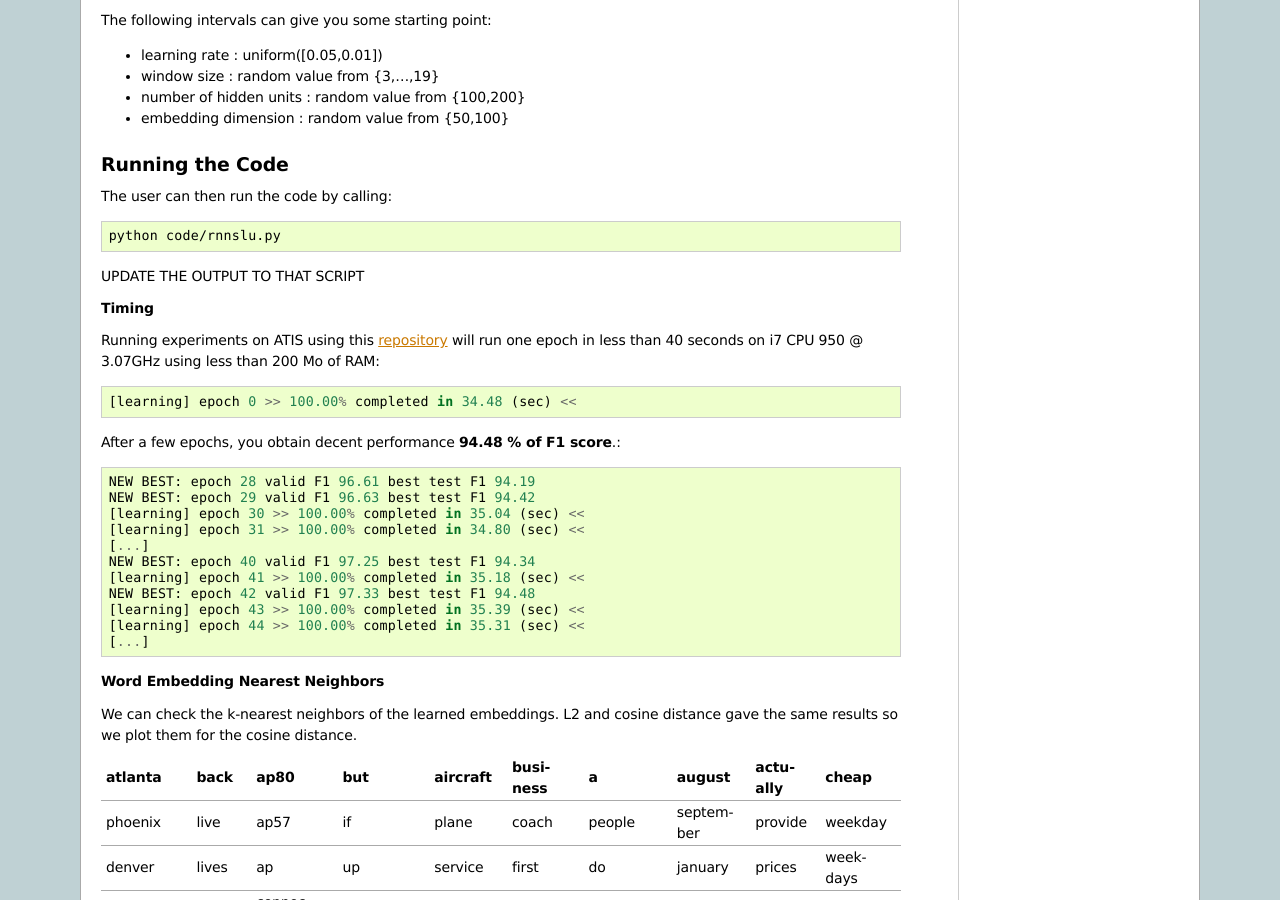
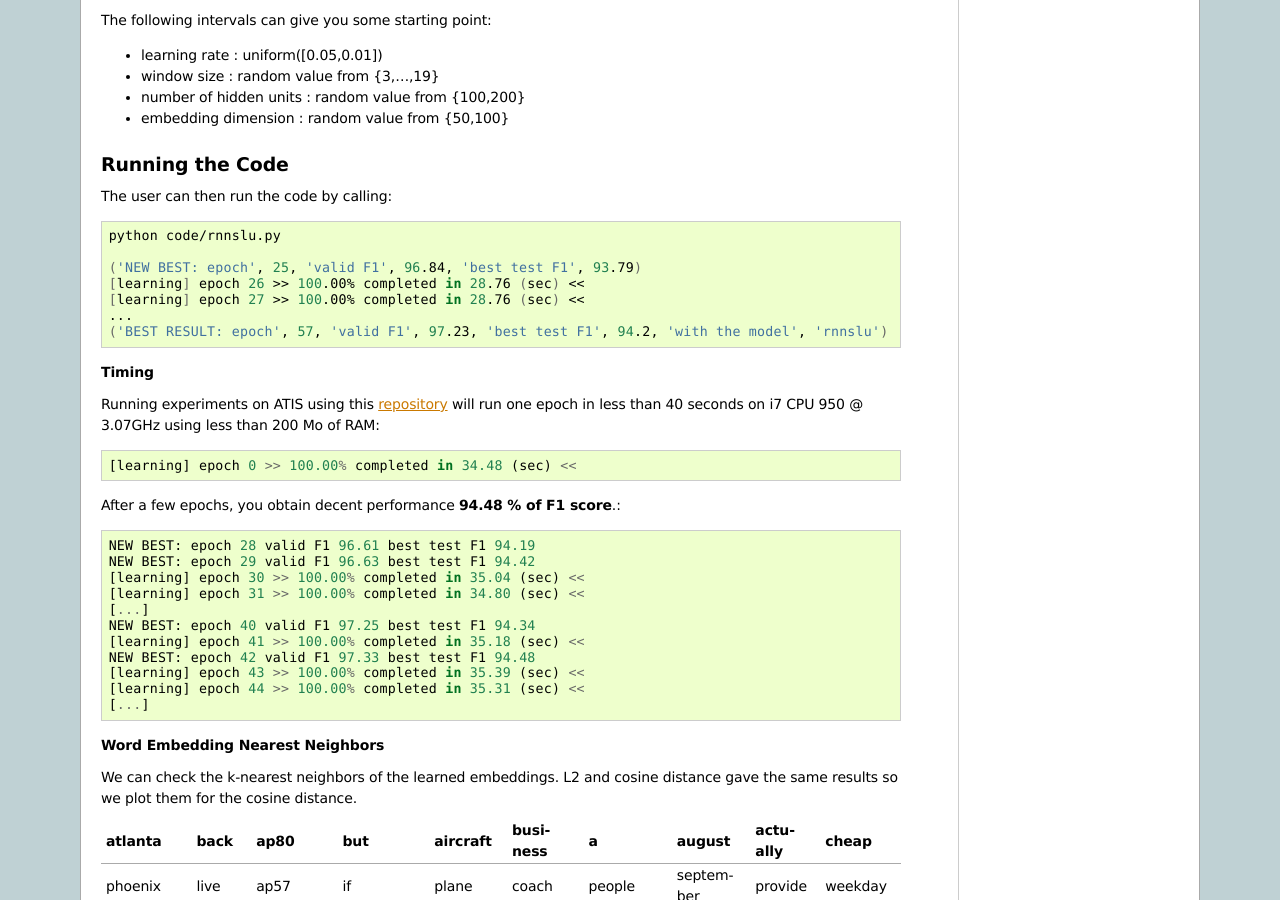
Before and after one commit to lisa-lab/DeepLearningTutorials, a Sphinx documentation site: the page built from doc/rnnslu.txt, in a window 1280 px wide and 900 px high, scrolled down 5728 px. Built offline with Sphinx 7.4.7, drawn with Linux system fonts in a browser that asks for light colours; formulas are drawn with MathJax 3; pages that are not in the unit, such as notebooks, are missing from menus.

Commit message:
add output to the doc

```diff
--- a/doc/rnnslu.txt
+++ b/doc/rnnslu.txt
@@ -367,8 +367,11 @@ The user can then run the code by calling:
 
     python code/rnnslu.py
 
-UPDATE THE OUTPUT TO THAT SCRIPT
-
+    ('NEW BEST: epoch', 25, 'valid F1', 96.84, 'best test F1', 93.79)
+    [learning] epoch 26 >> 100.00% completed in 28.76 (sec) <<
+    [learning] epoch 27 >> 100.00% completed in 28.76 (sec) <<
+    ...
+    ('BEST RESULT: epoch', 57, 'valid F1', 97.23, 'best test F1', 94.2, 'with the model', 'rnnslu')
 
 **Timing**
 
```
